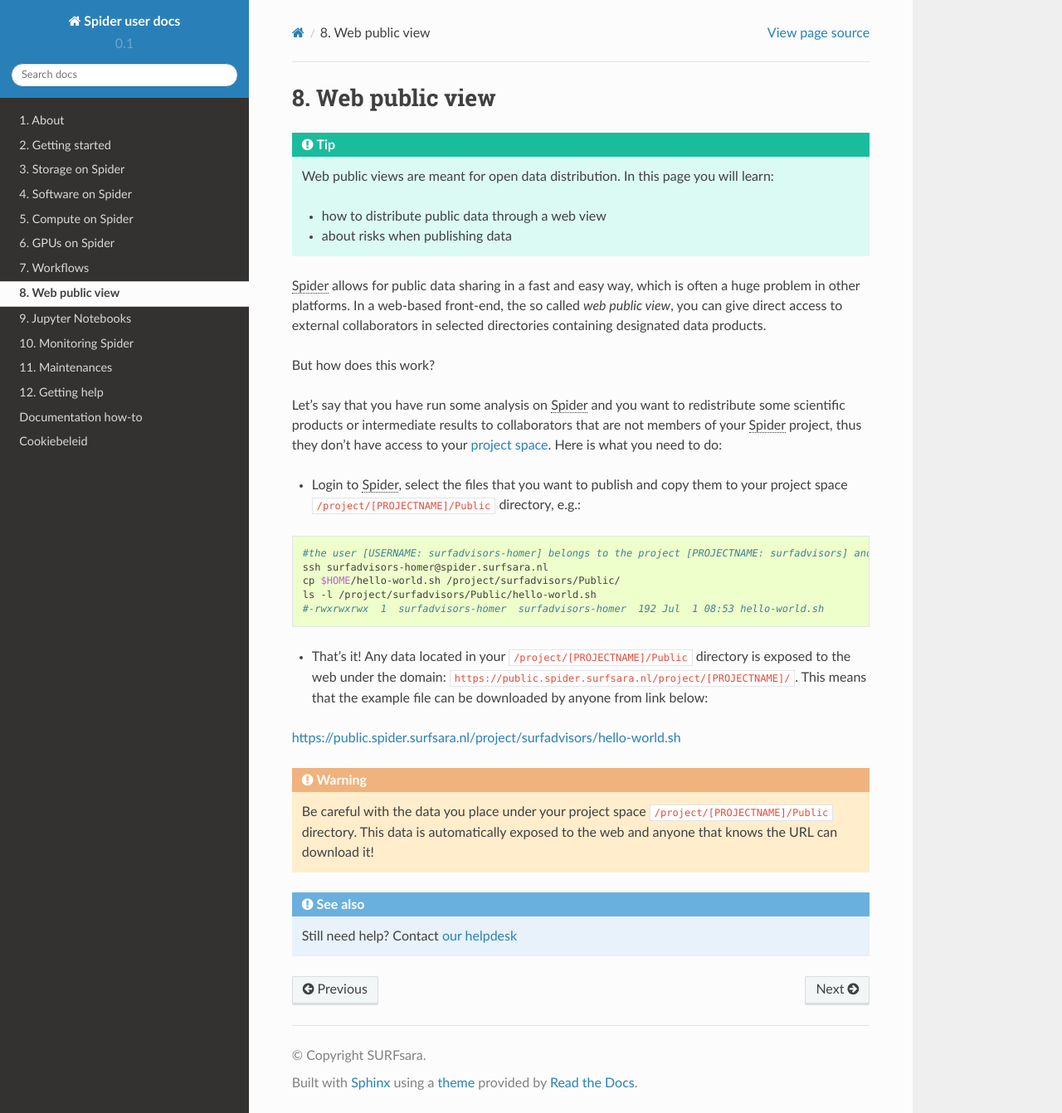
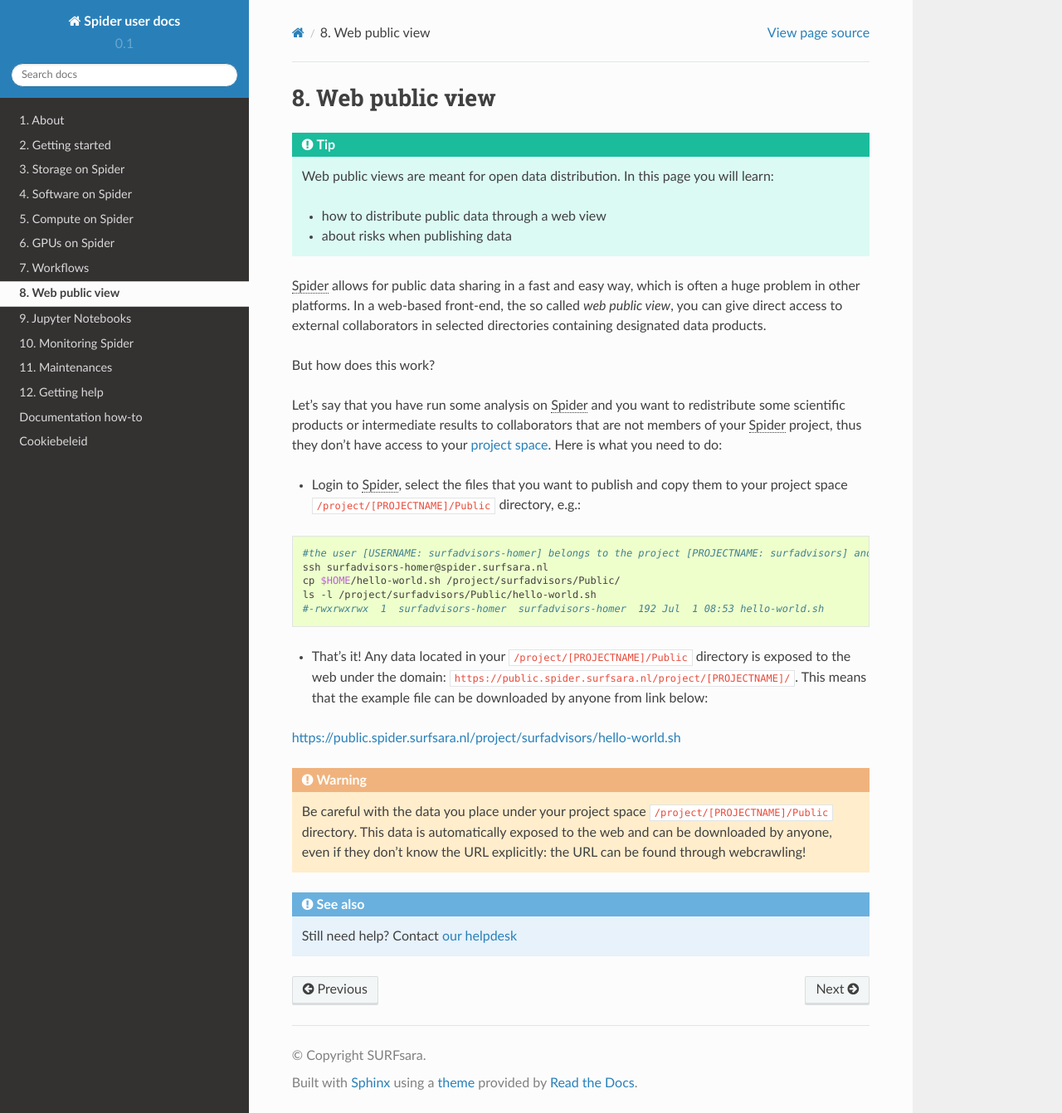
Before and after one commit to sara-nl/spiderdocs, a Sphinx documentation site: the page built from source/Pages/web_public_view.rst, in a window 1280 px wide and 1342 px high. Shown: the whole window at 83% size. Built offline with Sphinx 7.4.7 and the Read the Docs theme 2.0.0, drawn with Linux system fonts in a browser that asks for light colours.

Commit message:
Update public-page to reflect implications

```diff
--- a/source/Pages/web_public_view.rst
+++ b/source/Pages/web_public_view.rst
@@ -40,5 +40,5 @@
 https://public.spider.surfsara.nl/project/surfadvisors/hello-world.sh
 
 .. WARNING::
-   Be careful with the data you place under your project space ``/project/[PROJECTNAME]/Public`` directory. This data is automatically exposed to the web and anyone that knows the URL can download it!
+   Be careful with the data you place under your project space ``/project/[PROJECTNAME]/Public`` directory. This data is automatically exposed to the web and can be downloaded by anyone, even if they don't know the URL explicitly: the URL can be found through webcrawling!
 .. seealso:: Still need help? Contact :ref:`our helpdesk <helpdesk>`
```
